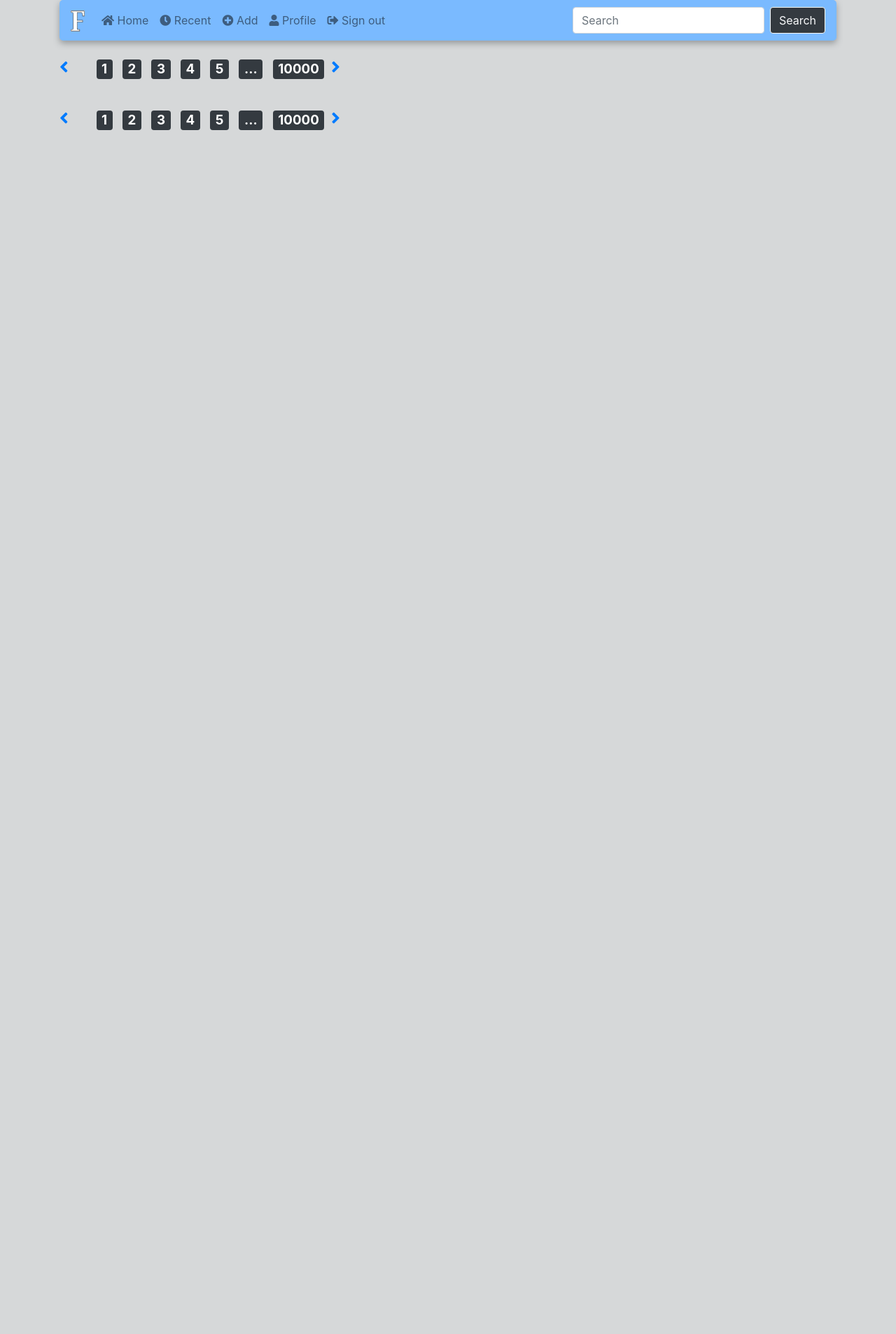
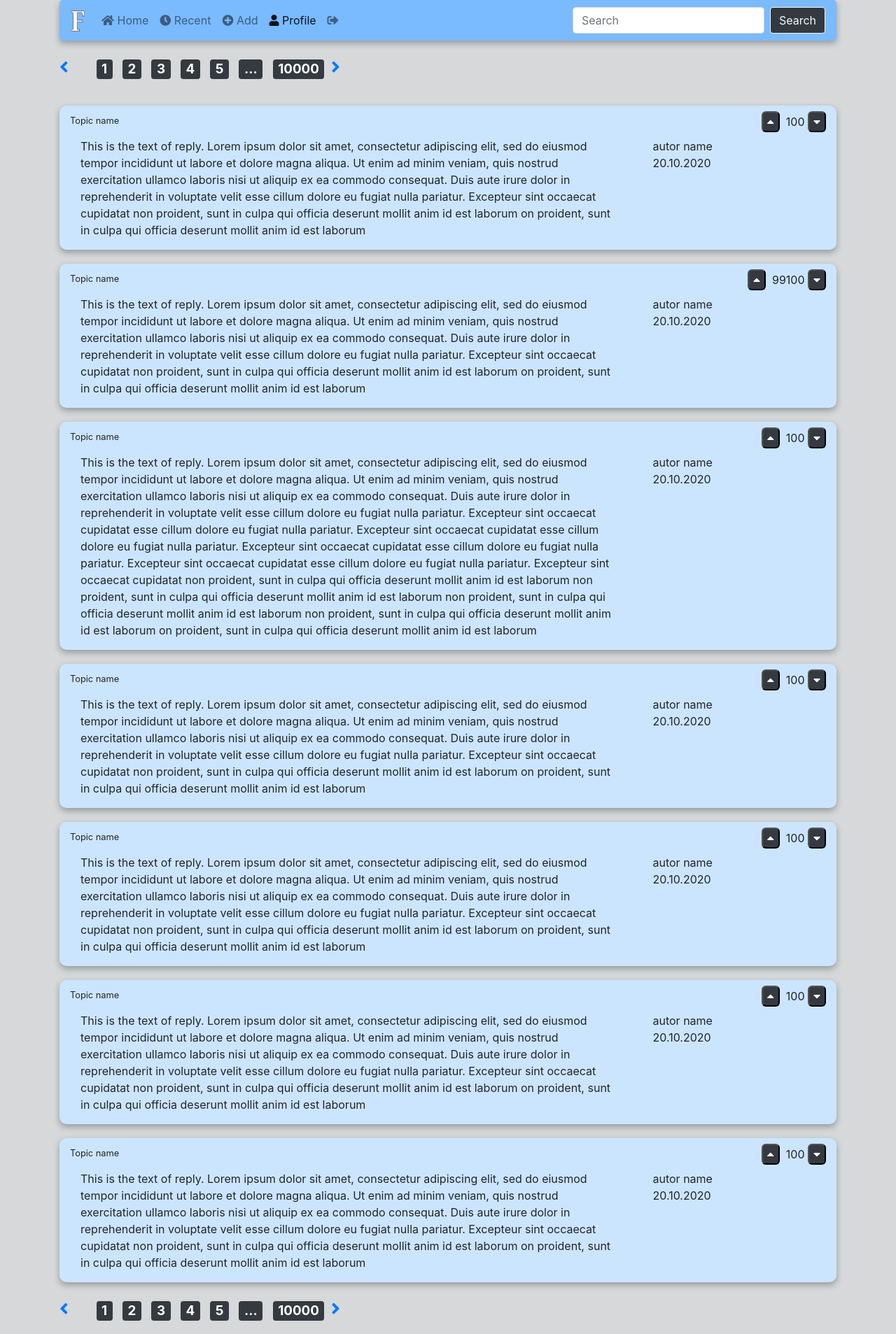
Before and after one commit to tomasgerat/vaii_semestralka, a PHP site: page /topic.html in a window 1280 px wide. Shown: the whole page at 70% size. Before the commit the page ends 186 px from the top, so only its background shows below. Run offline with PHP 8.4, Linux system fonts and the light colour scheme.

Commit message:
+topic.html -vlaknu ku konkretnej teme -oprava navbar (odstranenie Sign out), sticky on top

```diff
--- a/css/general.css
+++ b/css/general.css
@@ -25,3 +25,29 @@ body {
     display: inline-block;
     font-size: 25px;
 }
+
+.button_icon {
+    border-radius: 6px;
+    display: inline;
+    color: white;
+    background-color: #343a40;
+}
+.button_icon:hover {
+    color: black;
+    background-color: white;
+    border-color: white;
+}
+.button_icon:active {
+    color: white;
+    background-color: #343a40;
+    border-color: black;
+}
+.all_topics {
+    margin-top: 20px;
+}
+.topic_frame {
+    margin-top: 20px;
+    background-color: #cce5ff;
+    border-radius: 10px;
+    box-shadow: 0 4px 10px #95999c;
+}
--- /dev/null
+++ b/css/topic.css
@@ -0,0 +1,12 @@
+.votes {
+    display: block;
+    color: #5a6268;
+    margin-top: 5px;
+    margin-bottom: 5px;
+    padding-right: 25px;
+    padding-left: 5px;
+}
+.my_container {
+    display: inline-block;
+    float: right;
+}
--- a/login.html
+++ b/login.html
@@ -28,7 +28,7 @@
                     <label for="password">Password</label>
                     <input type="password" placeholder="Enter Password" id="password" required>
 
-                    <button type="button" onclick="preformLogin()">Login</button>
+                    <button type="button" onclick="location.href='./main.html'">Login</button>
 
                     <label>
                         <input type="checkbox" checked="checked" name="remember"> Remember me
--- a/topic.html
+++ b/topic.html
@@ -11,10 +11,12 @@
     <link rel="stylesheet" href="fontawesome/css/all.css">
     <link rel="stylesheet" href="bootstrap/css/bootstrap.min.css">
     <link rel="stylesheet" href="css/general.css">
+    <link rel="stylesheet" href="css/topic.css">
+
 </head>
 <body>
-<div class="container">
-    <nav class="navbar navbar-expand-md navbar-light sticky-top custom_navbar">
+<div class="container sticky-top">
+    <nav class="navbar navbar-expand-md navbar-light custom_navbar">
         <a class="navbar-brand" href="./main.html">
             <img src="./img/F.png" width="20" height="30" alt="">
         </a>
@@ -37,12 +39,12 @@
                         <i class="fa fa-plus-circle"></i> Add</a>
                 </li>
                 <li class="nav-item">
-                    <a class="nav-link " href="profile.html">
+                    <a class="nav-link active" href="profile.html">
                         <i class="fa fa-user"></i> Profile</a>
                 </li>
                 <li class="nav-item">
-                    <a class="nav-link " href="#">
-                        <i class="fa fa-sign-out-alt"></i> Sign out</a>
+                    <a class="nav-link " href="./login.html">
+                        <i class="fa fa-sign-out-alt"></i></a>
                 </li>
             </ul>
             <form class="form-inline ml-auto mt-2 my-lg-0">
@@ -52,6 +54,7 @@
         </div>
     </nav>
 </div>
+<!-- **************************************************************** -->
 <div class="container">
     <div class="row">
         <div class="d-none d-sm-block col-lg-8 col-md-8" id="top_navigation">
@@ -83,7 +86,270 @@
             </div>
         </div>
     </div>
-
+    <div class="row">
+        <div class="col-lg-12 col-md-12" id="post_place">
+            <!--Generovat podla databazy-->
+            <div class="container topic_frame">
+                <div class="row">
+                    <div class="container mt-2">
+                        <small>Topic name</small>
+                        <div class="my_container">
+                            <button class="button_icon">
+                                <i class="fa fa-caret-up"></i>
+                            </button>
+                            <i class="fa"></i>
+                            100
+                            <button class="button_icon">
+                                <i class="fa fa-caret-down"></i>
+                            </button>
+                        </div>
+                    </div>
+                </div>
+                <div class="row mt-2">
+                    <div class="col-sm-9 col-12">
+                        <div class="container">
+                            <p>
+                                This is the text of reply. Lorem ipsum dolor sit amet, consectetur adipiscing
+                                elit, sed do eiusmod tempor incididunt ut labore et dolore magna aliqua. Ut enim
+                                ad minim veniam, quis nostrud exercitation ullamco laboris nisi ut aliquip ex ea
+                                commodo consequat. Duis aute irure dolor in reprehenderit in voluptate velit
+                                esse cillum dolore eu fugiat nulla pariatur. Excepteur sint occaecat cupidatat
+                                non proident, sunt in culpa qui officia deserunt mollit anim id est laborum
+                                on proident, sunt in culpa qui officia deserunt mollit anim id est laborum
+                            </p>
+                        </div>
+                    </div>
+                    <div class="col-sm-3 col-12 topic_info">
+                        <div class="topic_author">autor name</div>
+                        <div class="bold date">20.10.2020</div>
+                    </div>
+                </div>
+            </div>
+            <div class="container topic_frame">
+                <div class="row">
+                    <div class="container mt-2">
+                        <small>Topic name</small>
+                        <div class="my_container">
+                            <button class="button_icon">
+                                <i class="fa fa-caret-up"></i>
+                            </button>
+                            <i class="fa"></i>
+                            99100
+                            <button class="button_icon">
+                                <i class="fa fa-caret-down"></i>
+                            </button>
+                        </div>
+                    </div>
+                </div>
+                <div class="row mt-2">
+                    <div class="col-sm-9 col-12">
+                        <div class="container">
+                            <p>
+                                This is the text of reply. Lorem ipsum dolor sit amet, consectetur adipiscing
+                                elit, sed do eiusmod tempor incididunt ut labore et dolore magna aliqua. Ut enim
+                                ad minim veniam, quis nostrud exercitation ullamco laboris nisi ut aliquip ex ea
+                                commodo consequat. Duis aute irure dolor in reprehenderit in voluptate velit
+                                esse cillum dolore eu fugiat nulla pariatur. Excepteur sint occaecat cupidatat
+                                non proident, sunt in culpa qui officia deserunt mollit anim id est laborum
+                                on proident, sunt in culpa qui officia deserunt mollit anim id est laborum
+                            </p>
+                        </div>
+                    </div>
+                    <div class="col-sm-3 col-12 topic_info">
+                        <div class="topic_author">autor name</div>
+                        <div class="bold date">20.10.2020</div>
+                    </div>
+                </div>
+            </div>
+            <div class="container topic_frame">
+                <div class="row">
+                    <div class="container mt-2">
+                        <small>Topic name</small>
+                        <div class="my_container">
+                            <button class="button_icon">
+                                <i class="fa fa-caret-up"></i>
+                            </button>
+                            <i class="fa"></i>
+                            100
+                            <button class="button_icon">
+                                <i class="fa fa-caret-down"></i>
+                            </button>
+                        </div>
+                    </div>
+                </div>
+                <div class="row mt-2">
+                    <div class="col-sm-9 col-12">
+                        <div class="container">
+                            <p>
+                                This is the text of reply. Lorem ipsum dolor sit amet, consectetur adipiscing
+                                elit, sed do eiusmod tempor incididunt ut labore et dolore magna aliqua. Ut enim
+                                ad minim veniam, quis nostrud exercitation ullamco laboris nisi ut aliquip ex ea
+                                commodo consequat. Duis aute irure dolor in reprehenderit in voluptate velit
+                                esse cillum dolore eu fugiat nulla pariatur. Excepteur sint occaecat cupidatat
+                                esse cillum dolore eu fugiat nulla pariatur. Excepteur sint occaecat cupidatat
+                                esse cillum dolore eu fugiat nulla pariatur. Excepteur sint occaecat cupidatat
+                                esse cillum dolore eu fugiat nulla pariatur. Excepteur sint occaecat cupidatat
+                                esse cillum dolore eu fugiat nulla pariatur. Excepteur sint occaecat cupidatat
+                                non proident, sunt in culpa qui officia deserunt mollit anim id est laborum
+                                non proident, sunt in culpa qui officia deserunt mollit anim id est laborum
+                                non proident, sunt in culpa qui officia deserunt mollit anim id est laborum
+                                non proident, sunt in culpa qui officia deserunt mollit anim id est laborum
+                                on proident, sunt in culpa qui officia deserunt mollit anim id est laborum
+                            </p>
+                        </div>
+                    </div>
+                    <div class="col-sm-3 col-12 topic_info">
+                        <div class="topic_author">autor name</div>
+                        <div class="bold date">20.10.2020</div>
+                    </div>
+                </div>
+            </div>
+            <div class="container topic_frame">
+                <div class="row">
+                    <div class="container mt-2">
+                        <small>Topic name</small>
+                        <div class="my_container">
+                            <button class="button_icon">
+                                <i class="fa fa-caret-up"></i>
+                            </button>
+                            <i class="fa"></i>
+                            100
+                            <button class="button_icon">
+                                <i class="fa fa-caret-down"></i>
+                            </button>
+                        </div>
+                    </div>
+                </div>
+                <div class="row mt-2">
+                    <div class="col-sm-9 col-12">
+                        <div class="container">
+                            <p>
+                                This is the text of reply. Lorem ipsum dolor sit amet, consectetur adipiscing
+                                elit, sed do eiusmod tempor incididunt ut labore et dolore magna aliqua. Ut enim
+                                ad minim veniam, quis nostrud exercitation ullamco laboris nisi ut aliquip ex ea
+                                commodo consequat. Duis aute irure dolor in reprehenderit in voluptate velit
+                                esse cillum dolore eu fugiat nulla pariatur. Excepteur sint occaecat cupidatat
+                                non proident, sunt in culpa qui officia deserunt mollit anim id est laborum
+                                on proident, sunt in culpa qui officia deserunt mollit anim id est laborum
+                            </p>
+                        </div>
+                    </div>
+                    <div class="col-sm-3 col-12 topic_info">
+                        <div class="topic_author">autor name</div>
+                        <div class="bold date">20.10.2020</div>
+                    </div>
+                </div>
+            </div>
+            <div class="container topic_frame">
+                <div class="row">
+                    <div class="container mt-2">
+                        <small>Topic name</small>
+                        <div class="my_container">
+                            <button class="button_icon">
+                                <i class="fa fa-caret-up"></i>
+                            </button>
+                            <i class="fa"></i>
+                            100
+                            <button class="button_icon">
+                                <i class="fa fa-caret-down"></i>
+                            </button>
+                        </div>
+                    </div>
+                </div>
+                <div class="row mt-2">
+                    <div class="col-sm-9 col-12">
+                        <div class="container">
+                            <p>
+                                This is the text of reply. Lorem ipsum dolor sit amet, consectetur adipiscing
+                                elit, sed do eiusmod tempor incididunt ut labore et dolore magna aliqua. Ut enim
+                                ad minim veniam, quis nostrud exercitation ullamco laboris nisi ut aliquip ex ea
+                                commodo consequat. Duis aute irure dolor in reprehenderit in voluptate velit
+                                esse cillum dolore eu fugiat nulla pariatur. Excepteur sint occaecat cupidatat
+                                non proident, sunt in culpa qui officia deserunt mollit anim id est laborum
+                                on proident, sunt in culpa qui officia deserunt mollit anim id est laborum
+                            </p>
+                        </div>
+                    </div>
+                    <div class="col-sm-3 col-12 topic_info">
+                        <div class="topic_author">autor name</div>
+                        <div class="bold date">20.10.2020</div>
+                    </div>
+                </div>
+            </div>
+            <div class="container topic_frame">
+                <div class="row">
+                    <div class="container mt-2">
+                        <small>Topic name</small>
+                        <div class="my_container">
+                            <button class="button_icon">
+                                <i class="fa fa-caret-up"></i>
+                            </button>
+                            <i class="fa"></i>
+                            100
+                            <button class="button_icon">
+                                <i class="fa fa-caret-down"></i>
+                            </button>
+                        </div>
+                    </div>
+                </div>
+                <div class="row mt-2">
+                    <div class="col-sm-9 col-12">
+                        <div class="container">
+                            <p>
+                                This is the text of reply. Lorem ipsum dolor sit amet, consectetur adipiscing
+                                elit, sed do eiusmod tempor incididunt ut labore et dolore magna aliqua. Ut enim
+                                ad minim veniam, quis nostrud exercitation ullamco laboris nisi ut aliquip ex ea
+                                commodo consequat. Duis aute irure dolor in reprehenderit in voluptate velit
+                                esse cillum dolore eu fugiat nulla pariatur. Excepteur sint occaecat cupidatat
+                                non proident, sunt in culpa qui officia deserunt mollit anim id est laborum
+                                on proident, sunt in culpa qui officia deserunt mollit anim id est laborum
+                            </p>
+                        </div>
+                    </div>
+                    <div class="col-sm-3 col-12 topic_info">
+                        <div class="topic_author">autor name</div>
+                        <div class="bold date">20.10.2020</div>
+                    </div>
+                </div>
+            </div>
+            <div class="container topic_frame">
+                <div class="row">
+                    <div class="container mt-2">
+                        <small>Topic name</small>
+                        <div class="my_container">
+                            <button class="button_icon">
+                                <i class="fa fa-caret-up"></i>
+                            </button>
+                            <i class="fa"></i>
+                            100
+                            <button class="button_icon">
+                                <i class="fa fa-caret-down"></i>
+                            </button>
+                        </div>
+                    </div>
+                </div>
+                <div class="row mt-2">
+                    <div class="col-sm-9 col-12">
+                        <div class="container">
+                            <p>
+                                This is the text of reply. Lorem ipsum dolor sit amet, consectetur adipiscing
+                                elit, sed do eiusmod tempor incididunt ut labore et dolore magna aliqua. Ut enim
+                                ad minim veniam, quis nostrud exercitation ullamco laboris nisi ut aliquip ex ea
+                                commodo consequat. Duis aute irure dolor in reprehenderit in voluptate velit
+                                esse cillum dolore eu fugiat nulla pariatur. Excepteur sint occaecat cupidatat
+                                non proident, sunt in culpa qui officia deserunt mollit anim id est laborum
+                                on proident, sunt in culpa qui officia deserunt mollit anim id est laborum
+                            </p>
+                        </div>
+                    </div>
+                    <div class="col-sm-3 col-12 topic_info">
+                        <div class="topic_author">autor name</div>
+                        <div class="bold date">20.10.2020</div>
+                    </div>
+                </div>
+            </div>
+        </div>
+    </div>
     <div class="row">
         <div class="col-lg-8 col-md-8" id="bottom_navigation">
             <div class="navigation">
```
Also changed, not shown: add.html (+7 -7 lines), css/main.css (+1 -9 lines), main.html (+8 -8 lines), profile.html (+6 -5 lines). Lines whose indentation alone changed are shown as unchanged.
